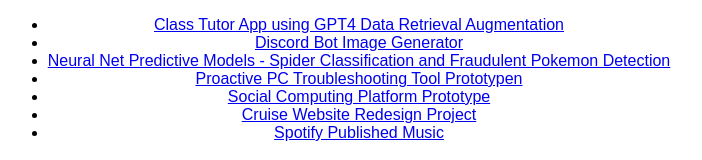
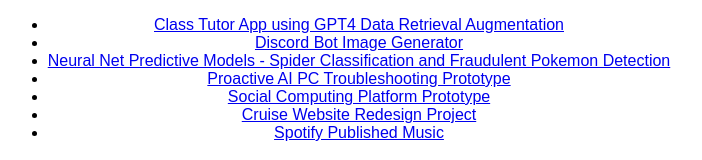
Before and after one commit to kisenera/projects, a plain HTML site: page index.html in a window 1280 px wide. Shown: the part 353-513 px from the top of the page, without its empty margins (301-1003 px from the left). Drawn offline with Linux system fonts and the light colour scheme.

Commit message:
Update index.html

```diff
--- a/index.html
+++ b/index.html
@@ -32,7 +32,7 @@
 
             <li><a href="https://sites.google.com/ucsd.edu/detect/home">Neural Net Predictive Models - Spider Classification and Fraudulent Pokemon Detection</a></li>
 
-            <li><a href="170.html">Proactive PC Troubleshooting Tool Prototypen</a></li>
+            <li><a href="170.html">Proactive AI PC Troubleshooting Prototype</a></li>
 
             <li><a href="https://sites.google.com/ucsd.edu/prompt-a-week2">Social Computing Platform Prototype</a></li>
 
```
